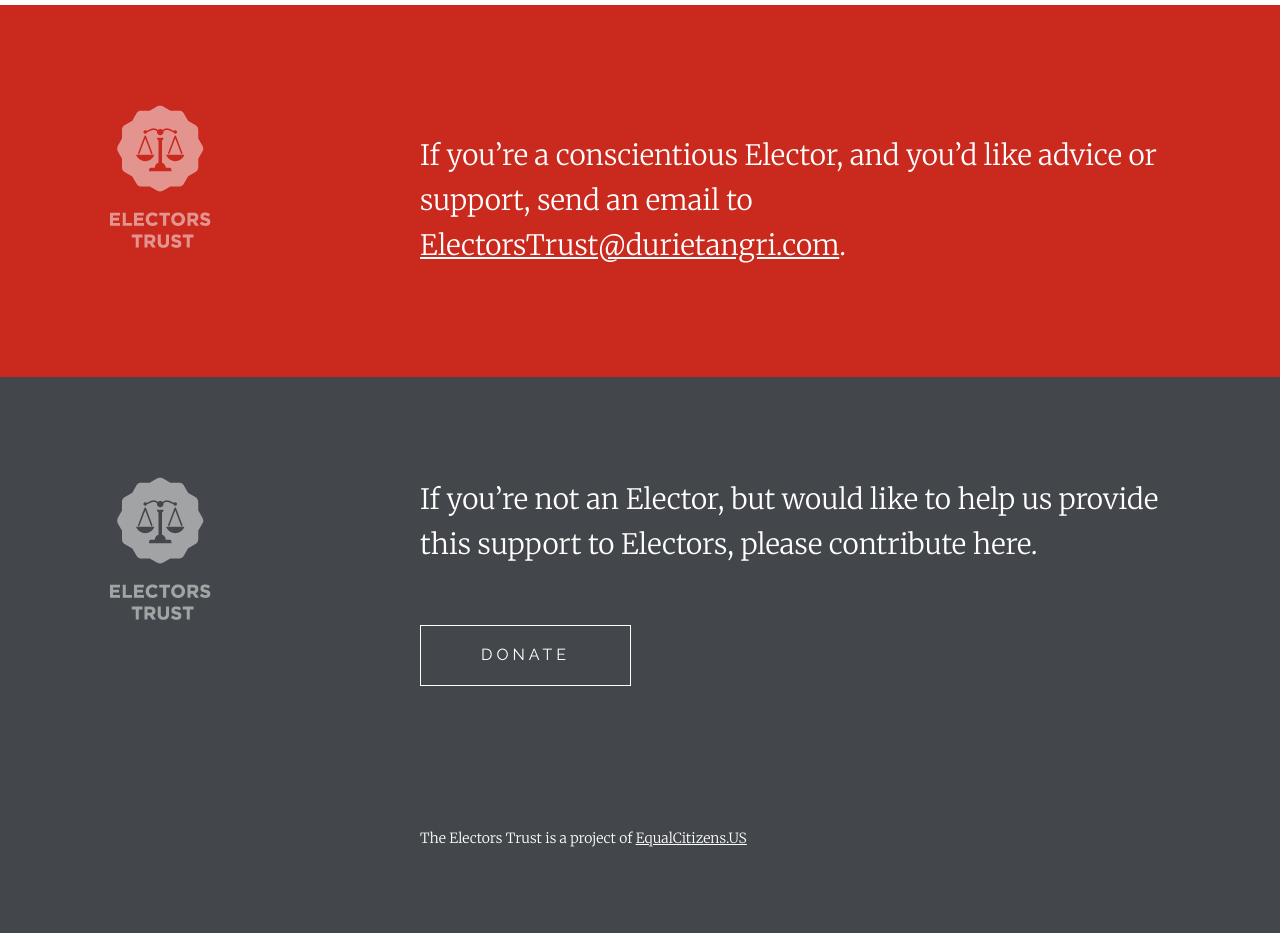
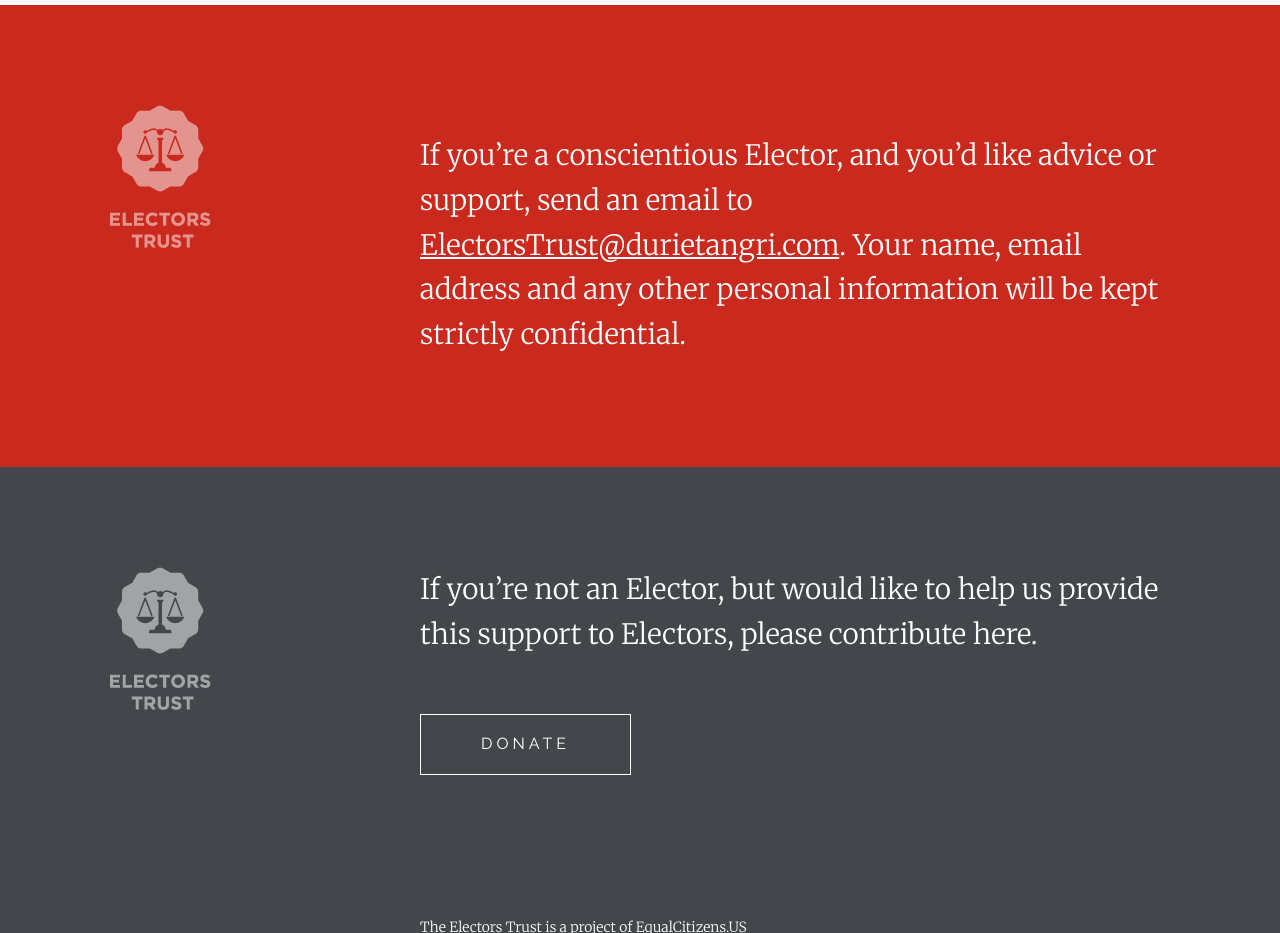
Before and after one commit to morninj/electors-trust, a plain HTML site: page index.html in a window 1280 px wide. Shown: the part 1900-2833 px from the top of the page. Drawn offline with nearby package versions, Linux system fonts and the light colour scheme.

Commit message:
Added copy about confidentiality

```diff
--- a/index.html
+++ b/index.html
@@ -259,7 +259,9 @@
                 </div>
             </div>
             <div class="col-sm-9 caption">
-                <p>If you&rsquo;re a conscientious Elector, and you&rsquo;d like advice or support, send an email to <a href="mailto:ElectorsTrust@durietangri.com?subject=I'm an Elector inquiring about your support">ElectorsTrust@durietangri.com</a>.</p>
+                <p>If you&rsquo;re a conscientious Elector, and you&rsquo;d like advice or support, send an email to <a href="mailto:ElectorsTrust@durietangri.com?subject=I'm an Elector inquiring about your support">ElectorsTrust@durietangri.com</a>.
+                   Your name, email address and any other personal information will be kept strictly confidential.
+                </p>
             </div>
         </div><!--/.#contact-->
 
```
